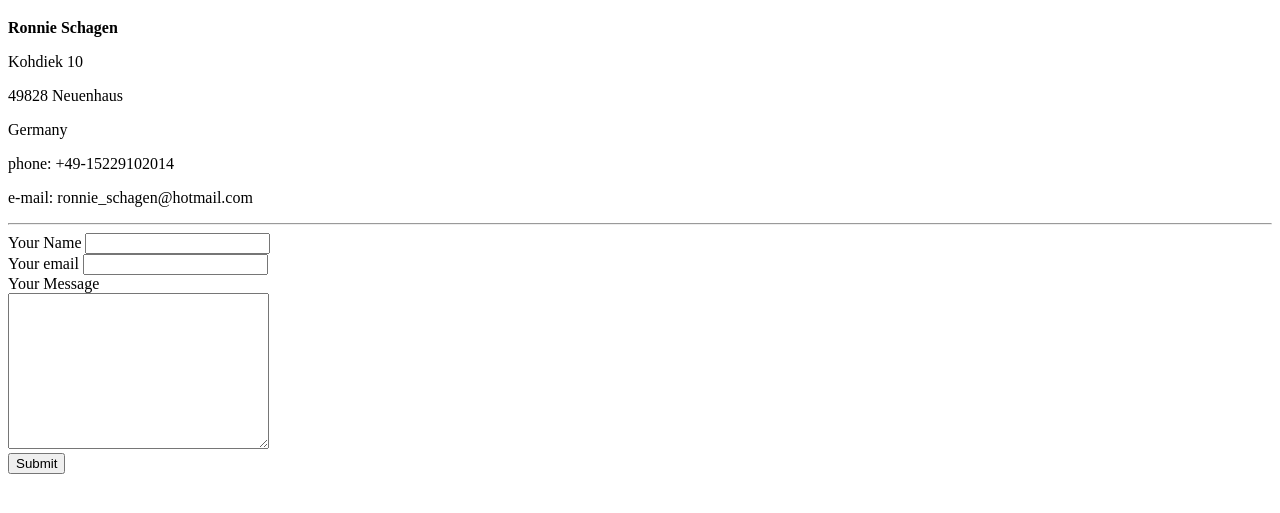
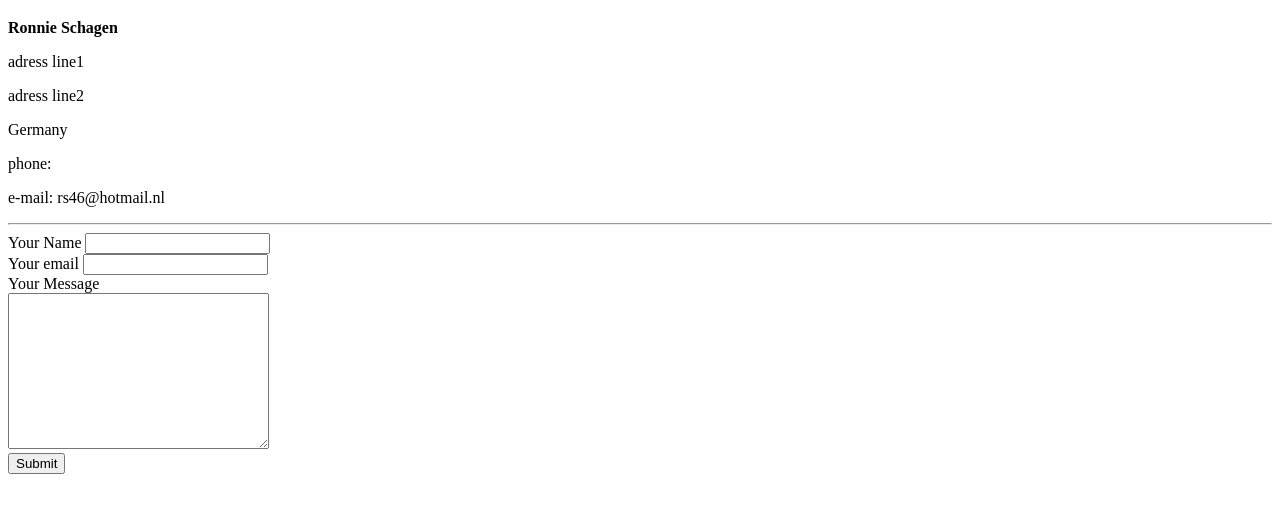
Before and after one commit to rs46/CV, a plain HTML site: page contact.html in a window 1280 px wide. Shown: the part 61-574 px from the top of the page. Drawn offline with Linux system fonts and the light colour scheme.

Commit message:
removed personal info except email.

```diff
--- a/contact.html
+++ b/contact.html
@@ -7,11 +7,11 @@
   <body>
     <h1>My Contact details</h1>
     <p><strong>Ronnie Schagen</strong></p>
-    <p>Kohdiek 10</p>
-    <p>49828 Neuenhaus</p>
+    <p>adress line1</p>
+    <p>adress line2</p>
     <p>Germany</p>
-    <p>phone: +49-15229102014</p>
-    <p>e-mail: ronnie_schagen@hotmail.com</p>
+    <p>phone: </p>
+    <p>e-mail: rs46@hotmail.nl</p>
     <hr />
     <form
       action="mailto:ronnie_schagen@hotmail.com"
```
